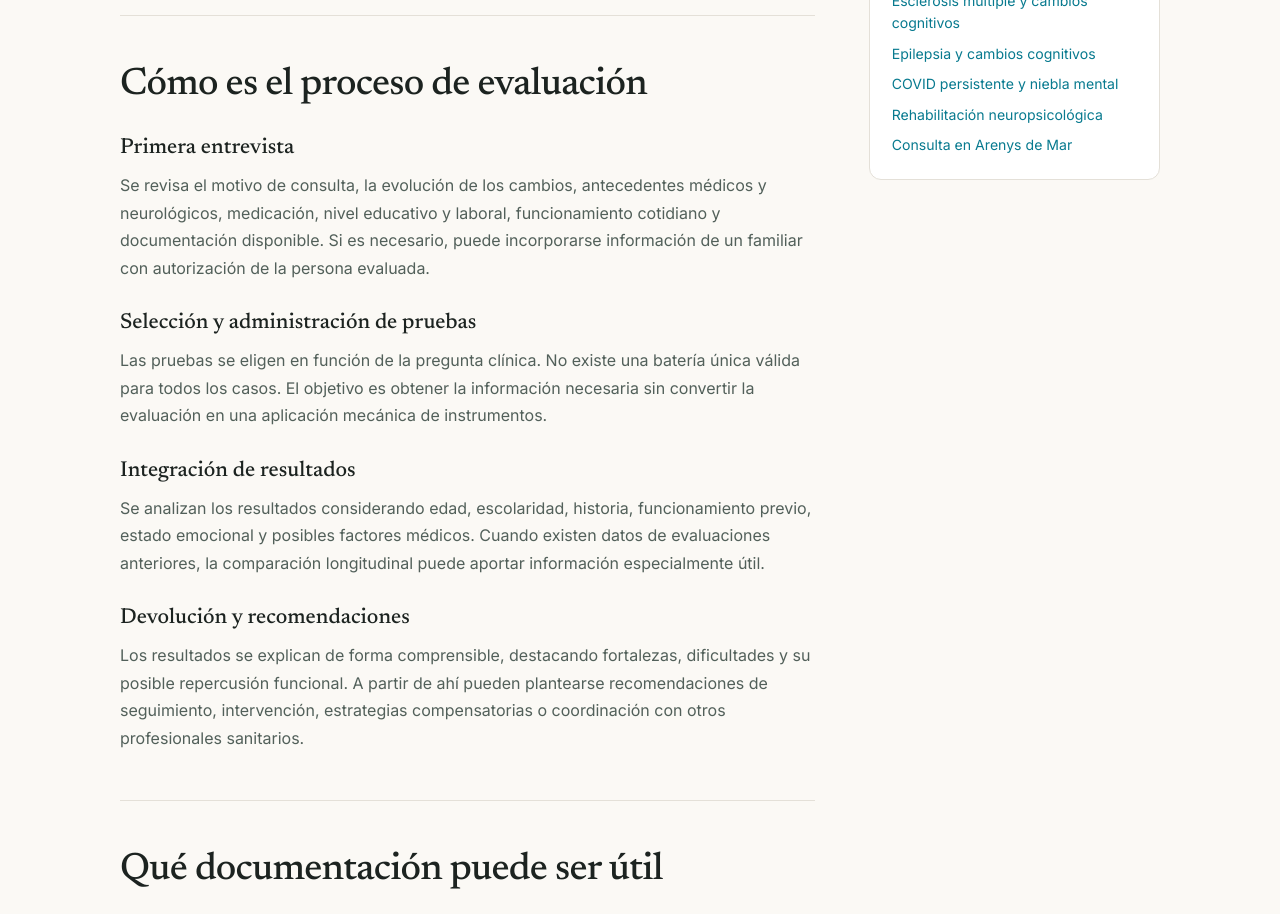
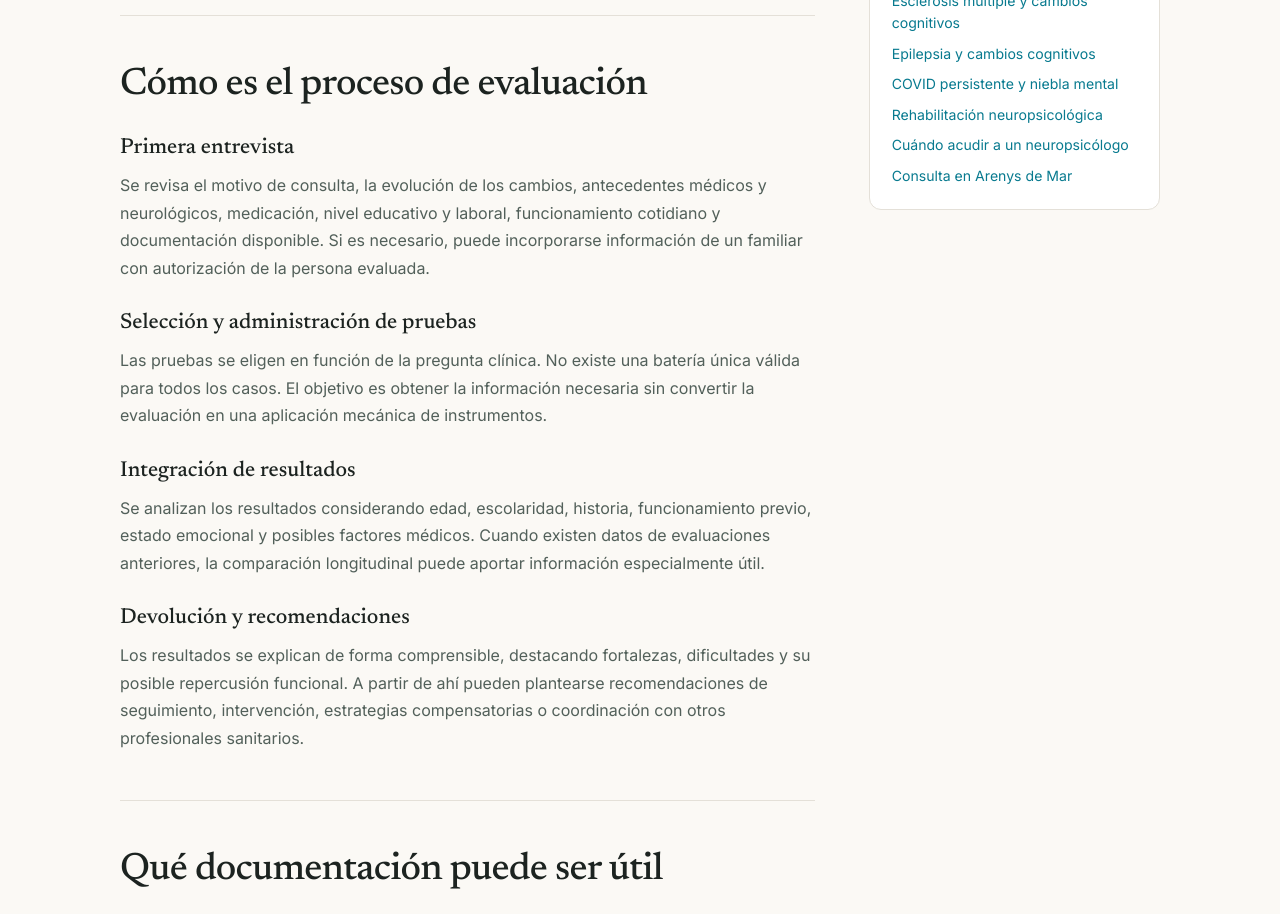
Before and after one commit to carolinasanchezgirona/Portfolio-Carolina, a Next.js app: page /evaluacion-neuropsicologica in a window 1280 px wide. Shown: the part 1500-2414 px from the top of the page. Built offline with nearby package versions, Linux system fonts and the light colour scheme.

Commit message:
SEO: link neuropsychologist guidance page

```diff
--- a/app/evaluacion-neuropsicologica/page.tsx
+++ b/app/evaluacion-neuropsicologica/page.tsx
@@ -148,6 +148,7 @@ export default function NeuropsychAssessmentPage() {
               <a href="/epilepsia-y-cambios-cognitivos/">Epilepsia y cambios cognitivos</a>
               <a href="/covid-persistente-y-niebla-mental/">COVID persistente y niebla mental</a>
               <a href="/rehabilitacion-neuropsicologica/">Rehabilitación neuropsicológica</a>
+              <a href="/cuando-acudir-a-un-neuropsicologo/">Cuándo acudir a un neuropsicólogo</a>
               <a href="/psicologa-arenys-de-mar/">Consulta en Arenys de Mar</a>
             </div>
           </div>
```
